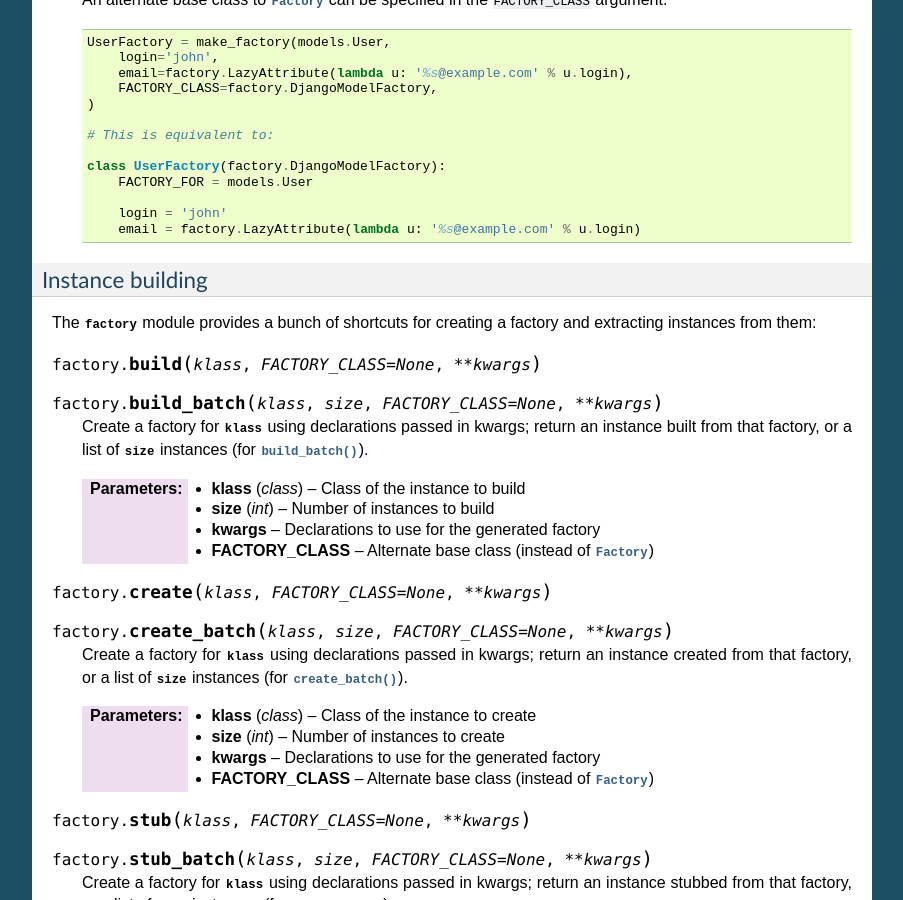
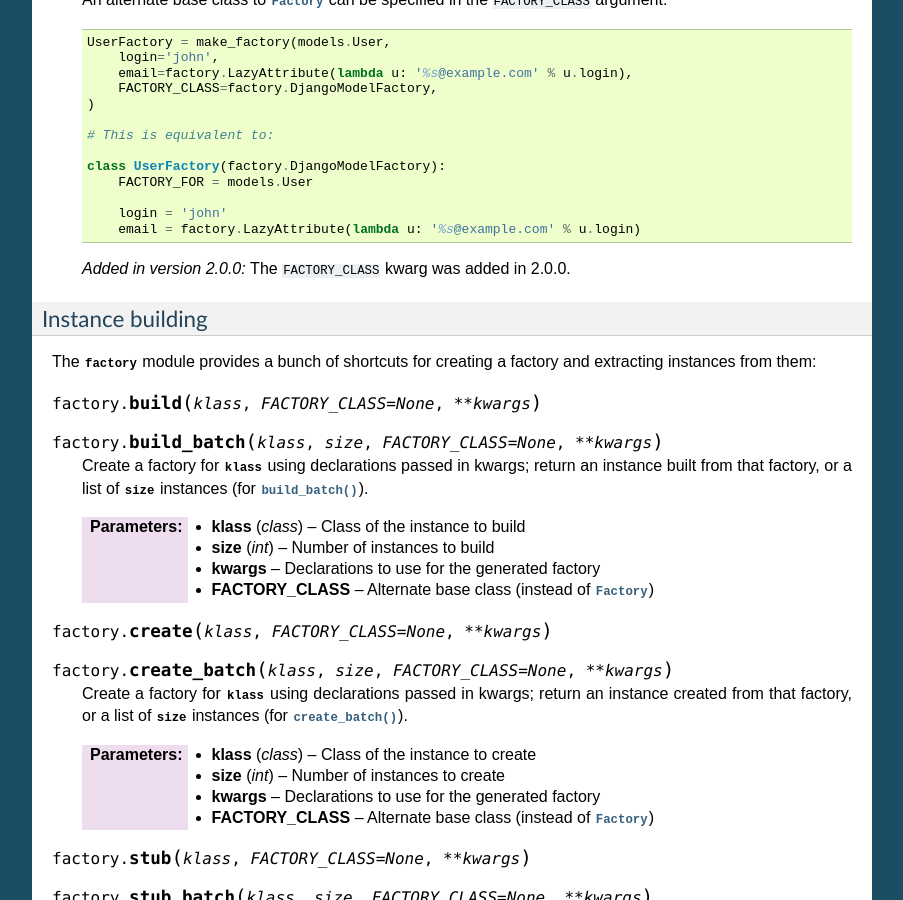
Before and after one commit to FactoryBoy/factory_boy, a Sphinx documentation site: the page built from docs/reference.rst, in a window 1280 px wide and 900 px high, scrolled down 16937 px. Shown: the whole window, without its empty margins (198-1101 px from the left). Built offline with Sphinx 7.4.7, drawn with Linux system fonts in a browser that asks for light colours.

Commit message:
Doc: Add mission 'versionadded' tag.
Signed-off-by: Raphaël Barrois <raphael.barrois@polytechnique.org>

```diff
--- a/docs/reference.rst
+++ b/docs/reference.rst
@@ -1240,6 +1240,9 @@ Lightweight factory declaration
             login = 'john'
             email = factory.LazyAttribute(lambda u: '%s@example.com' % u.login)
 
+    .. versionadded:: 2.0.0
+        The ``FACTORY_CLASS`` kwarg was added in 2.0.0.
+
 
 Instance building
 """""""""""""""""
```
